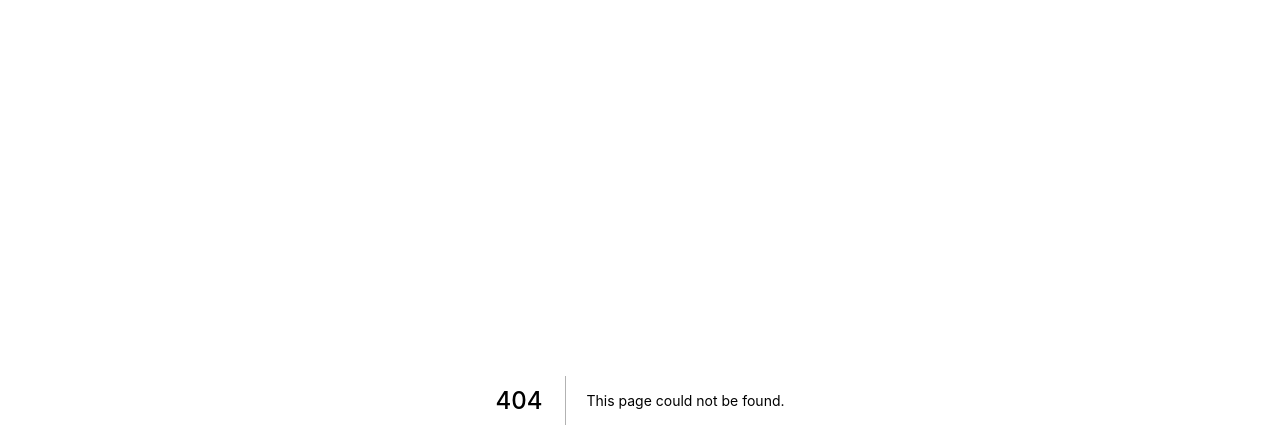
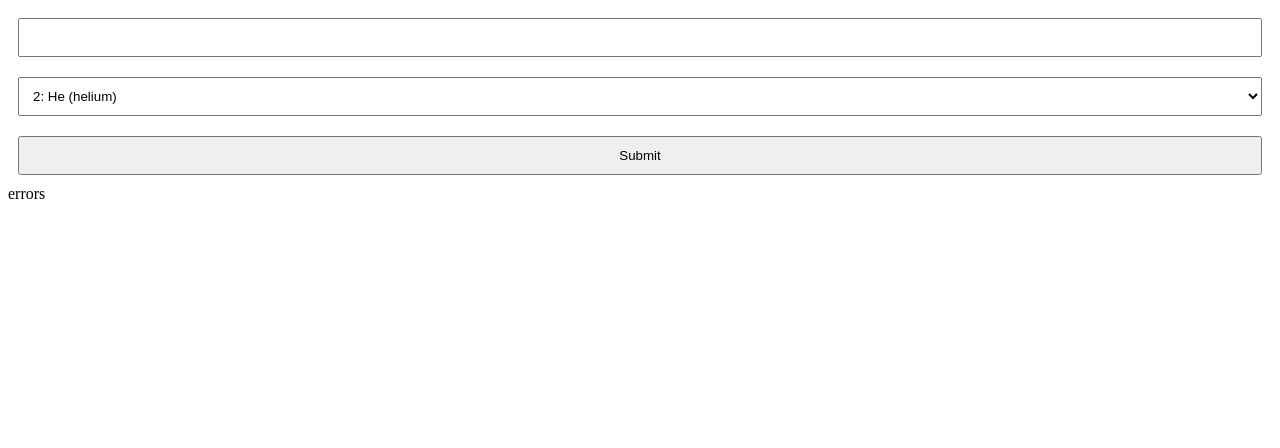
Before and after one commit to roiban1344/learn-react-hook-form, a Next.js app: page /test-site in a window 1280 px wide. Before the commit this address had no page. Shown: the top 448 px of the page. Built offline with nearby package versions, Linux system fonts and the light colour scheme.

Commit message:
試行用ページ作成

```diff
--- a/package.json
+++ b/package.json
@@ -19,6 +19,7 @@
         "react-dom": "17.0.2",
         "react-hook-form": "^7.17.4",
         "react-select": "^5.1.0",
+        "sass": "^1.43.3",
         "yup": "^0.32.11"
     },
     "devDependencies": {
--- /dev/null
+++ b/pages/test-site.tsx
@@ -0,0 +1,83 @@
+import { useForm, SubmitHandler } from 'react-hook-form'
+import styles from '../styles/testSite.module.scss'
+
+type ChemicalElement = {
+    atomicNumber: number
+    name: string
+    symbol: string
+}
+
+const NOBLE_GASSES: ChemicalElement[] = [
+    {
+        atomicNumber: 2,
+        name: 'helium',
+        symbol: 'He',
+    },
+    {
+        atomicNumber: 10,
+        name: 'neon',
+        symbol: 'Ne',
+    },
+    {
+        atomicNumber: 18,
+        name: 'argon',
+        symbol: 'Ar',
+    },
+    {
+        atomicNumber: 36,
+        name: 'krypton',
+        symbol: 'Kr',
+    },
+    {
+        atomicNumber: 54,
+        name: 'xenon',
+        symbol: 'Xe',
+    },
+    {
+        atomicNumber: 86,
+        name: 'radon',
+        symbol: 'Rn',
+    },
+    {
+        atomicNumber: 118,
+        name: 'oganesson',
+        symbol: 'Og',
+    },
+]
+
+type Inputs = {
+    isbn: string
+    nobleGasId: number
+}
+
+const App = () => {
+    const { register, handleSubmit, watch, formState } = useForm<Inputs>()
+    const onSubmit: SubmitHandler<Inputs> = (data) => {
+        console.log('hello')
+        console.log(data)
+        console.log(`submit: ${data.isbn} ${data.nobleGasId}`)
+    }
+
+    console.log(`watch(isbn): ${watch('isbn')}`)
+    console.log(`watch(nobleGasId): ${watch('nobleGasId')}`)
+
+    return (
+        <form onSubmit={handleSubmit(onSubmit)} className={styles.form}>
+            <input {...register('isbn', { required: true })} />
+            <select {...register('nobleGasId')}>
+                {NOBLE_GASSES.map(({ atomicNumber, name, symbol }, index) => {
+                    return (
+                        <option value={index} key={index}>
+                            {atomicNumber}: {symbol}
+                            {` `}({name})
+                        </option>
+                    )
+                })}
+            </select>
+            <input type='submit' />
+            {!formState.isValid && <span>errors</span>}
+        </form>
+    )
+}
+
+export default App
--- /dev/null
+++ b/styles/testSite.module.scss
@@ -0,0 +1,9 @@
+.form {
+    display: flex;
+    flex-flow: column;
+    input,
+    select {
+        padding: 10px;
+        margin: 10px;
+    }
+}
```
Also changed, not shown: 1 other file (tests, documents, lock files or other folders).
